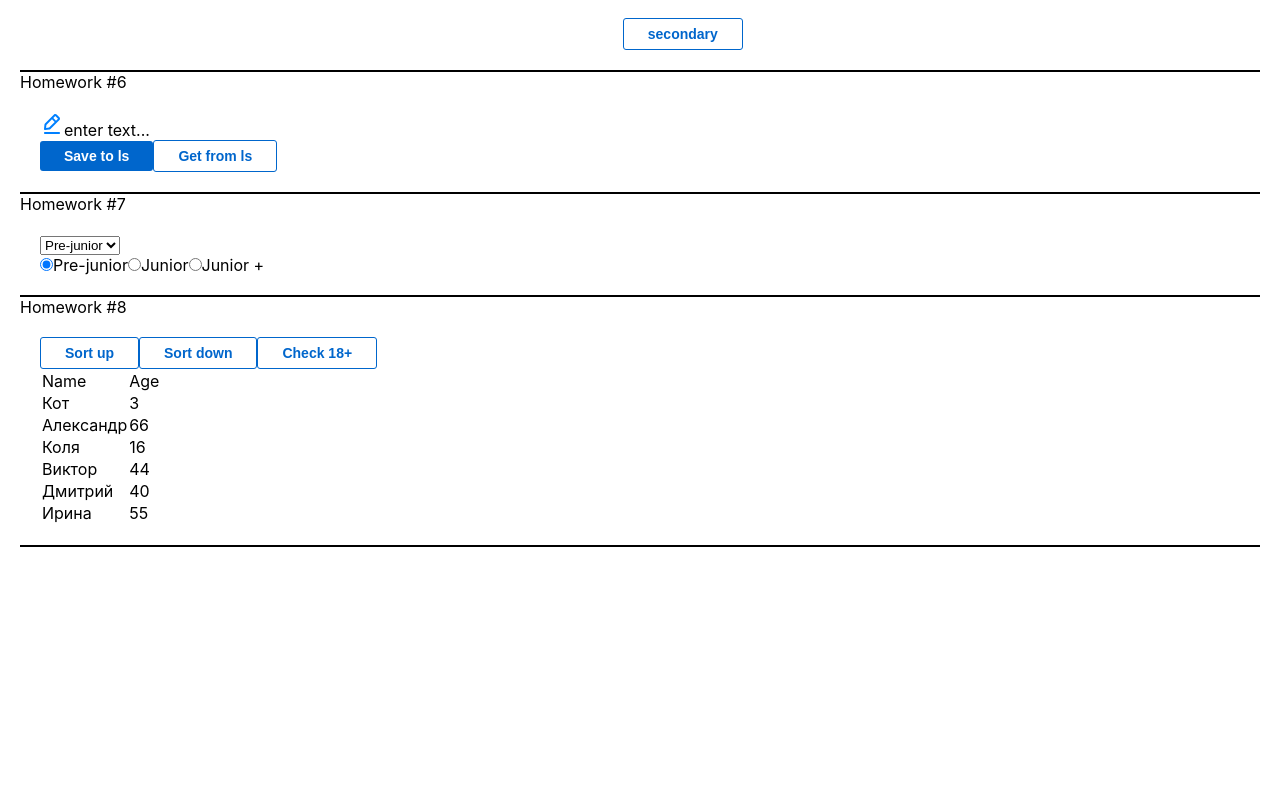
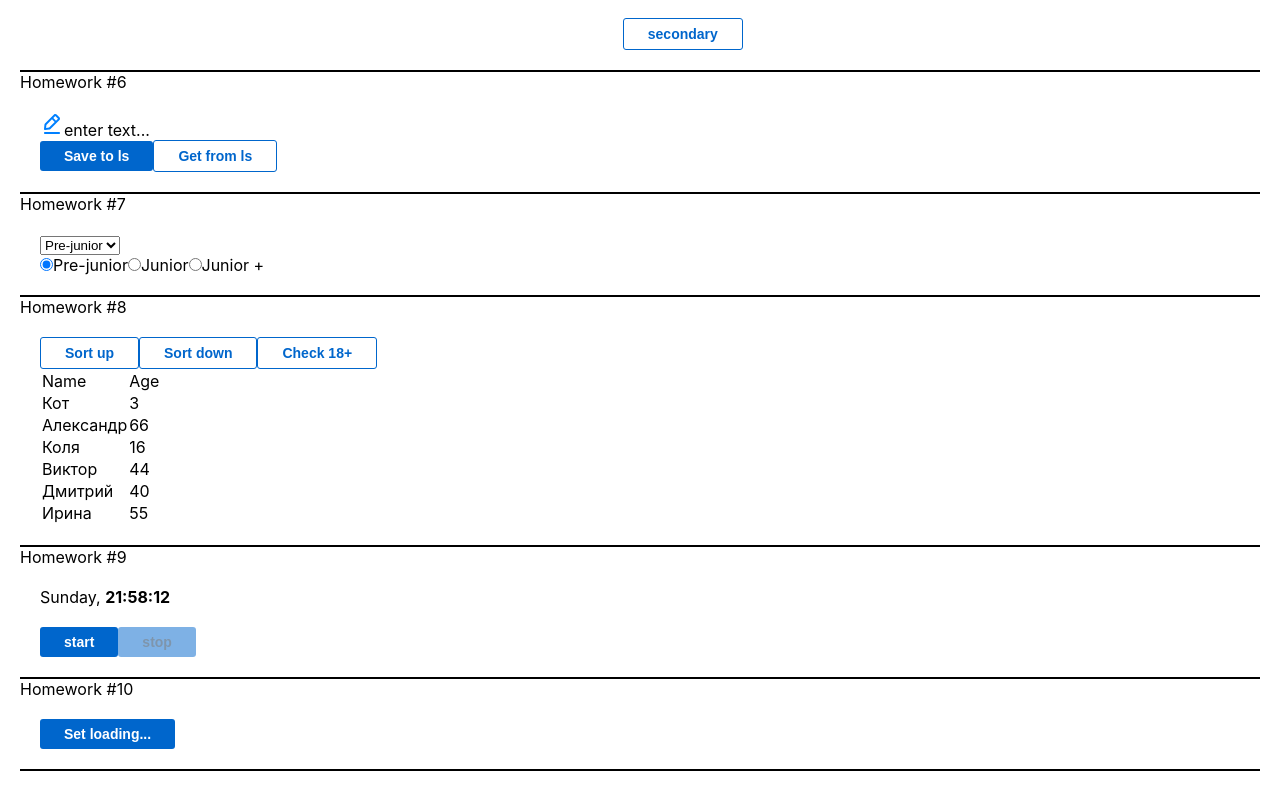
Before and after one commit to Mikalai88/task, a React (Create React App) app: page / in a window 1280 px wide. Shown: the part 971-1762 px from the top of the page. Before the commit the page ends 1538 px from the top, so only its background shows below. Built offline with nearby package versions, Linux system fonts and the light colour scheme.

Commit message:
Commit DZ10

```diff
--- a/src/s1-main/App.tsx
+++ b/src/s1-main/App.tsx
@@ -4,6 +4,8 @@ import HW5 from "../s2-homeworks/hw05/HW5";
 import HW6 from "../s2-homeworks/hw06/HW6";
 import HW7 from "../s2-homeworks/hw07/HW7";
 import HW8 from "../s2-homeworks/hw08/HW8";
+import HW9 from "../s2-homeworks/hw09/HW9";
+import HW10 from "../s2-homeworks/hw10/HW10";
 
 function App() {
     return (
@@ -19,6 +21,8 @@ function App() {
             <HW6/>
             <HW7/>
             <HW8/>
+            <HW9/>
+            <HW10/>
         </div>
     )
 }
--- a/src/s2-homeworks/hw09/Clock.tsx
+++ b/src/s2-homeworks/hw09/Clock.tsx
@@ -10,29 +10,52 @@ function Clock() {
     const [show, setShow] = useState<boolean>(false)
 
     const start = () => {
+        clearInterval(timerId)
         // пишут студенты // запустить часы (должно отображаться реальное время, а не +1)
+       const id = setInterval(() => {
+            setDate(new Date())
+        }, 1000)
         // сохранить ид таймера (https://learn.javascript.ru/settimeout-setinterval#setinterval)
-
+        setTimerId(+id)
     }
 
     const stop = () => {
         // пишут студенты // поставить часы на паузу, обнулить ид таймера (timerId <- undefined)
-
+        clearInterval(timerId)
+        setTimerId(undefined)
     }
 
     const onMouseEnter = () => { // пишут студенты // показать дату если наведена мышка
-
+        setShow(true)
     }
     const onMouseLeave = () => { // пишут студенты // спрятать дату если мышка не наведена
-
+        setShow(false)
     }
 
-    const stringTime = 'date->time' || <br/> // часы24:минуты:секунды (01:02:03)/(23:02:03)/(24:00:00)/(00:00:01) // пишут студенты
-    const stringDate = 'date->date' || <br/> // день.месяц.год (01.02.2022) // пишут студенты, варианты 01.02.0123/01.02.-123/01.02.12345 не рассматриваем
+
+    // const stringTime = date.getHours().toString()+":"+date.getMinutes().toString()+":"+date.getSeconds().toString() || <br/> // часы24:минуты:секунды (01:02:03)/(23:02:03)/(24:00:00)/(00:00:01) // пишут студенты
+    const stringTime = new Intl.DateTimeFormat("ru", {
+        hour: "2-digit",
+        minute: "2-digit",
+        second: "2-digit"
+    }).format(date) || <br/>
+    // const stringDate = date.getDay().toString()+"."+date.getMonth().toString()+"."+date.getFullYear().toString() || <br/> // день.месяц.год (01.02.2022) // пишут студенты, варианты 01.02.0123/01.02.-123/01.02.12345 не рассматриваем
+    // const stringDate = date.toLocaleDateString() || <br/>
+    const stringDate = new Intl.DateTimeFormat("ru", {
+        day: "2-digit",
+        month: "2-digit",
+        year: "numeric",
+        formatMatcher: "basic"
+    }).format(date).split('/').join('.') || <br/>
 
     // день недели на английском, месяц на английском (https://learn.javascript.ru/intl#intl-datetimeformat)
-    const stringDay = 'date->day' || <br/> // пишут студенты
-    const stringMonth = 'date->month' || <br/> // пишут студенты
+    // const stringDay = new Intl.DateTimeFormat(["en-US", {weekday: "long"}.toString()]).toString() || <br/> // пишут студенты
+    const stringDay = new Intl.DateTimeFormat("en-US", {
+        weekday: "long",
+    }).format(date) || <br/> // пишут студенты
+    const stringMonth = new Intl.DateTimeFormat("en-US", {
+        month: "long",
+    }).format(date) || <br/> // пишут студенты
 
     return (
         <div className={s.clock}>
@@ -66,14 +89,14 @@ function Clock() {
             <div className={s.buttonsContainer}>
                 <SuperButton
                     id={'hw9-button-start'}
-                    disabled={true} // пишут студенты // задизэйблить если таймер запущен
+                    disabled={!!timerId} // пишут студенты // задизэйблить если таймер запущен
                     onClick={start}
                 >
                     start
                 </SuperButton>
                 <SuperButton
                     id={'hw9-button-stop'}
-                    disabled={true} // пишут студенты // задизэйблить если таймер не запущен
+                    disabled={timerId === undefined} // пишут студенты // задизэйблить если таймер не запущен
                     onClick={stop}
                 >
                     stop
--- a/src/s2-homeworks/hw10/HW10.tsx
+++ b/src/s2-homeworks/hw10/HW10.tsx
@@ -1,4 +1,4 @@
-import React from 'react'
+import React, {MouseEventHandler} from 'react'
 import {useDispatch, useSelector} from 'react-redux'
 import {AppStoreType} from './bll/store'
 import {loadingAC} from './bll/loadingReducer'
@@ -15,12 +15,19 @@ import {Loader} from './Loader'
 
 const HW10 = () => {
     // useSelector, useDispatch // пишет студент
-    const isLoading = false
+    const isLoading = useSelector<AppStoreType, boolean>(state => state.loading.isLoading)
+    const dispatch = useDispatch()
 
     const setLoading = () => { // пишет студент // показать крутилку на 1,5 секунд
         // dispatch
+        const action = loadingAC(true)
+        dispatch(action)
 
+        setTimeout(()=>{
+            dispatch((loadingAC(false)))
+        },1500)
         // setTimeout
+
     }
 
     return (
--- a/src/s2-homeworks/hw10/bll/loadingReducer.ts
+++ b/src/s2-homeworks/hw10/bll/loadingReducer.ts
@@ -1,11 +1,20 @@
-const initState = {
+
+export type StateType = {
+    isLoading: boolean
+}
+
+export const initState: StateType = {
     isLoading: false,
 }
 
-export const loadingReducer = (state = initState, action: any): any => { // fix any
+export const loadingReducer = (state: StateType = initState, action: LoadingActionType): StateType => { // fix any
     switch (action.type) {
         // пишет студент  // need to fix
-
+        case 'CHANGE_LOADING':
+            console.log(action.isLoading)
+            let copyState = {...state}
+            copyState.isLoading = action.isLoading
+            return copyState
         default:
             return state
     }
@@ -19,4 +28,4 @@ type LoadingActionType = {
 export const loadingAC = (isLoading: boolean): LoadingActionType => ({
     type: 'CHANGE_LOADING',
     isLoading,
-})
+}) as const
```
